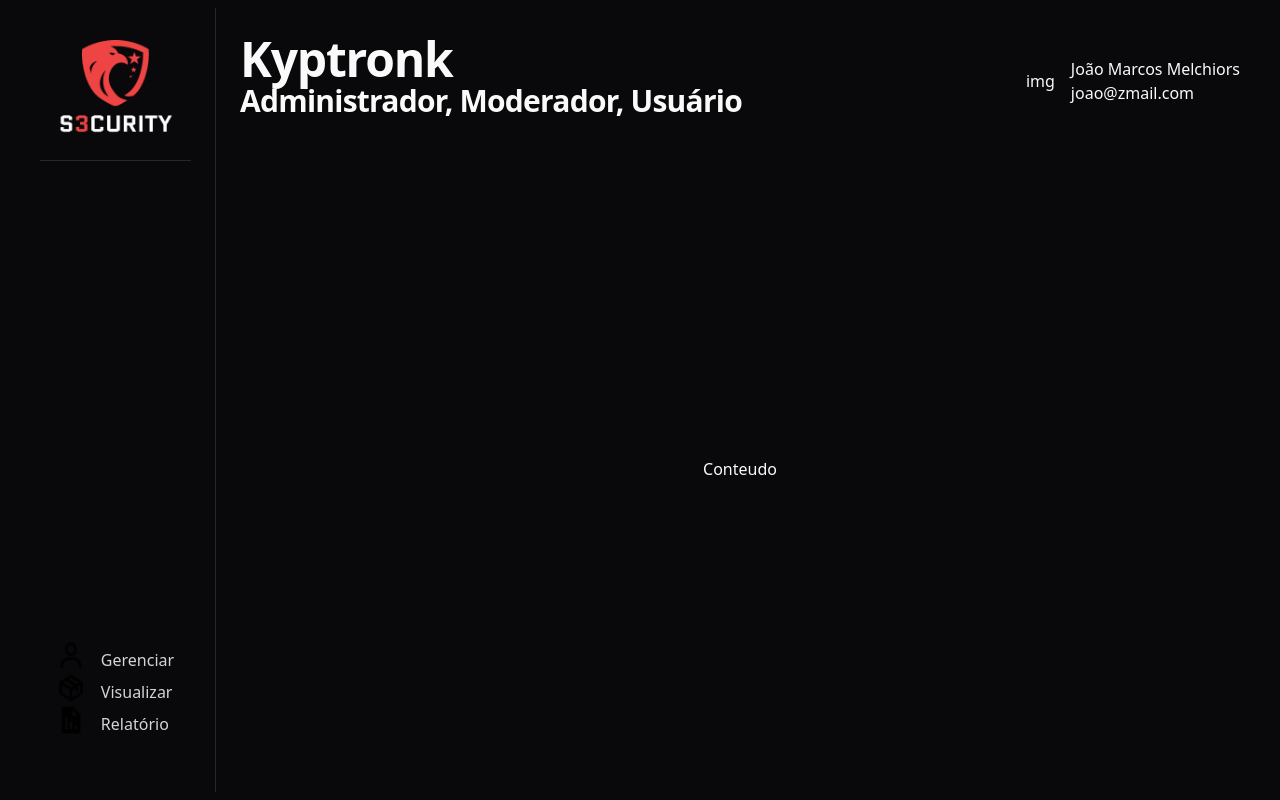
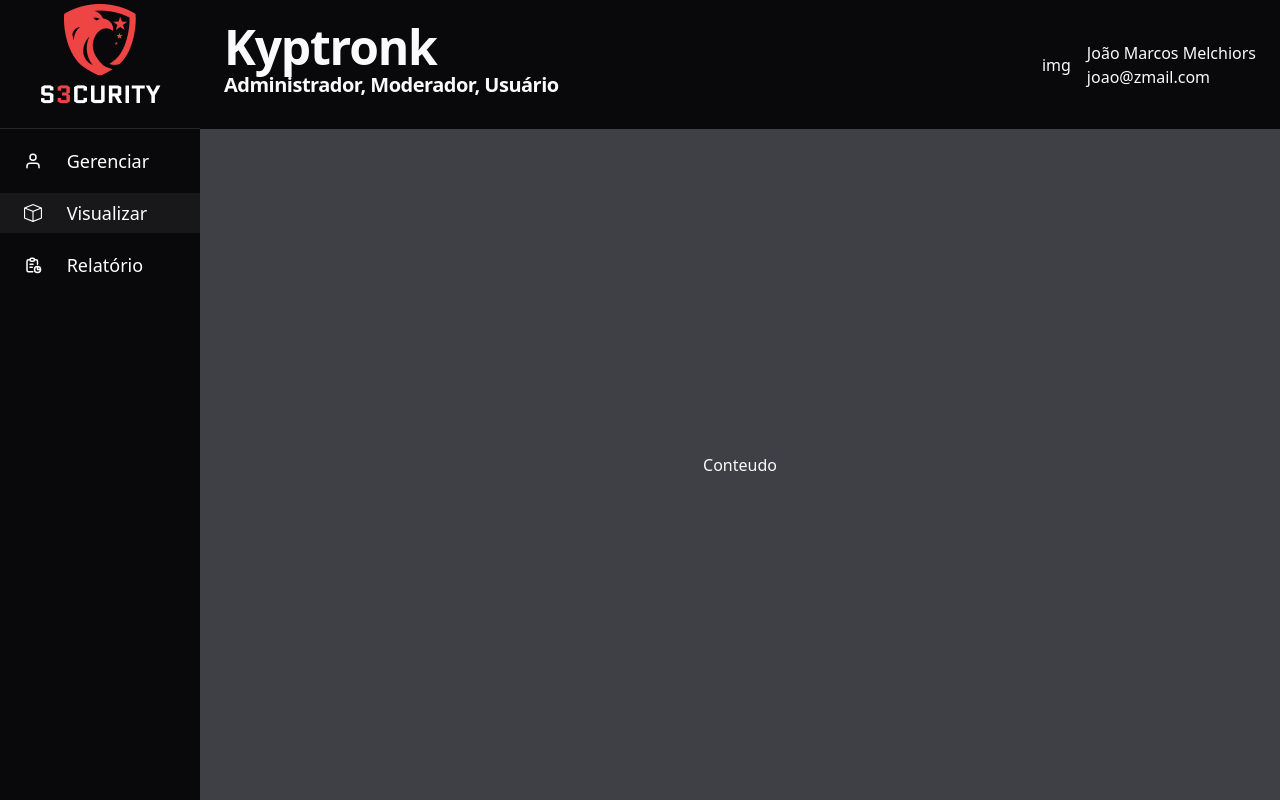
Before and after one commit to leoziondev/proj-cod3r-fullstack-auth, a Next.js app in the folder apps/frontend/: page / in a window 1280 px wide. Built offline with nearby package versions, Linux system fonts and the light colour scheme.

Commit message:
Create homePage, Instaled lib react-icon, transfer data listMenu from package/src to frontend/src

```diff
--- a/apps/frontend/package.json
+++ b/apps/frontend/package.json
@@ -9,15 +9,16 @@
     "lint": "next lint"
   },
   "dependencies": {
+    "@radix-ui/react-slot": "^1.1.0",
     "@repo/core": "workspace:*",
     "@repo/ui": "workspace:*",
-    "@radix-ui/react-slot": "^1.1.0",
     "class-variance-authority": "^0.7.0",
     "clsx": "^2.1.1",
     "lucide-react": "^0.460.0",
     "next": "15.0.3",
     "react": "19.0.0-rc-66855b96-20241106",
     "react-dom": "19.0.0-rc-66855b96-20241106",
+    "react-icons": "^5.4.0",
     "tailwind-merge": "^2.5.4",
     "tailwindcss-animate": "^1.0.7"
   },
--- a/apps/frontend/src/app/(root)/layout.tsx
+++ b/apps/frontend/src/app/(root)/layout.tsx
@@ -29,6 +29,7 @@ export default function RootLayout({
           <div className="
             flex-1
             flex justify-center items-center
+            bg-zinc-700
           ">
             {children}
           </div>
--- a/apps/frontend/src/app/globals.css
+++ b/apps/frontend/src/app/globals.css
@@ -75,14 +75,10 @@
 
 @layer utilities {
   main {
-    @apply max-w-full max-h-screen mx-4 my-2 rounded-md overflow-hidden
+    @apply max-w-full max-h-screen
   }
   nav {
-    @apply max-w-6xl mx-auto my-12;
-  }
-
-  p {
-    @apply mt-2;
+    @apply max-w-6xl mx-auto;
   }
 
   h1 {
@@ -94,21 +90,21 @@
   h2 {
     @apply scroll-m-20 pb-2 font-semibold tracking-tight
     first:mt-0
-    text-lg sm:text-xl md:text-2xl lg:text-3xl
+    text-sm sm:text-base md:text-lg lg:text-xl
     transition-all duration-150 ease-in;
   }
 
   .sidebar {
     transition: width 300ms ease-in;
     @apply sticky left-0 top-0
-    h-screen w-[200px] max-md:hidden 2xl:w-[400px]
-    flex flex-col justify-between border-r border-zinc-800 bg-bgSecurity
-    pt-8 sm:p-4 xl:p-6
-    text-zinc-300;
+    h-screen min-w-[138px] w-[200px] 2xl:w-[300px] max-sm:hidden
+    md:text-lg 2xl:text-2xl
+    flex flex-col bg-bgSecurity
+    text-white;
   }
 
   .header {
     @apply grid grid-cols-[1fr_400px] items-center
-    h-default px-6 mt-2;
+    h-default px-6;
   }
 }
--- a/apps/frontend/src/components/Sidebar.tsx
+++ b/apps/frontend/src/components/Sidebar.tsx
@@ -1,8 +1,15 @@
+'use client'
+
 import Image from "next/image"
 import Link from "next/link"
-import { listaDoMenu } from "@repo/core"
+import { menuList } from "../data"
+import { usePathname } from "next/navigation"
+import { cn } from "@/lib/utils"
 
 const Sidebar = () => {
+
+  const pathname = usePathname()
+
   return (
     <section className="sidebar">
       <Link id="containerLogo" href={'/'}
@@ -12,15 +19,24 @@ const Sidebar = () => {
       ">
         <Image src={"/LogoSmall.png"} alt={"Logo"} width={162} height={129}/>
       </Link>
-      <nav>
-        <ul>
-          {listaDoMenu.map((itemMenu, index)=> {
+      <nav className="flex w-full">
+        <ul className="flex-1">
+          {menuList.map((itemMenu, index)=> {
+
+            const isActive = itemMenu.route === pathname || pathname.startsWith(`${pathname}/`)
+
             return (
-              <li key={index} className="flex gap-4">
-                <Image src={itemMenu.icone} alt={"iconMenu"} width={28} height={28}
-                  className="text-white"
-                />
-                <p>{itemMenu.name}</p>
+              <li key={index} className="my-3">
+                <Link
+                  href={itemMenu.route}
+                  className="grid grid-cols-1 md:grid-cols-[1fr_2fr]">
+                  <div className={cn("flex justify-center items-center h-10", {"bg-zinc-900": isActive})}>
+                    {itemMenu.icon}
+                  </div>
+                  <p className={cn("flex items-center max-md:hidden text-lg h-10", {"bg-zinc-900": isActive})}>
+                    {itemMenu.label}
+                  </p>
+                </Link>
               </li>
             )
           })}
--- /dev/null
+++ b/apps/frontend/src/data/constants/index.ts
@@ -0,0 +1,3 @@
+import { menuList } from "./menuList";
+
+export { menuList }
--- /dev/null
+++ b/apps/frontend/src/data/constants/menuList.tsx
@@ -0,0 +1,21 @@
+import { BsBox } from "react-icons/bs"
+import { FiUser } from "react-icons/fi"
+import { TbReport } from "react-icons/tb"
+
+export const menuList = [
+    {
+        icon: <FiUser/>,
+        label: 'Gerenciar',
+        route: '/gerenciar'
+    },
+    {
+        icon: <BsBox />,
+        label: 'Visualizar',
+        route: '/'
+    },
+    {
+        icon: <TbReport />,
+        label: 'Relatório',
+        route: '/relatorio'
+    },
+]
--- /dev/null
+++ b/apps/frontend/src/data/index.ts
@@ -0,0 +1 @@
+export * from './constants'
--- a/packages/core/src/data/index.ts
+++ b/packages/core/src/data/index.ts
@@ -1,6 +1,5 @@
 import { listaDePerfil } from "./listaDePerfil";
 import { listaDePermissao } from "./listaDePermissao";
 import { listaDeUsuario } from "./listaDeUsuario";
-import { listaDoMenu } from "./listaDoMenu";
 
-export { listaDePerfil, listaDePermissao, listaDeUsuario, listaDoMenu }
+export { listaDePerfil, listaDePermissao, listaDeUsuario }
--- a/packages/core/src/data/listaDoMenu.ts
+++ /dev/null
@@ -1,14 +0,0 @@
-export const listaDoMenu = [
-    {
-        icone: '/icon/iconUser.png',
-        name: 'Gerenciar'
-    },
-    {
-        icone: '/icon/iconSquare.png',
-        name: 'Visualizar'
-    },
-    {
-        icone: '/icon/iconReport.png',
-        name: 'Relatório'
-    }
-]
```
Also changed, not shown: 1 other file (tests, documents, lock files or other folders).
